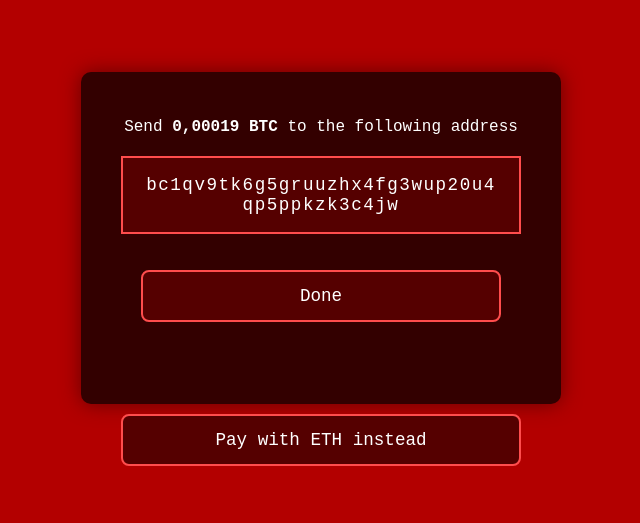
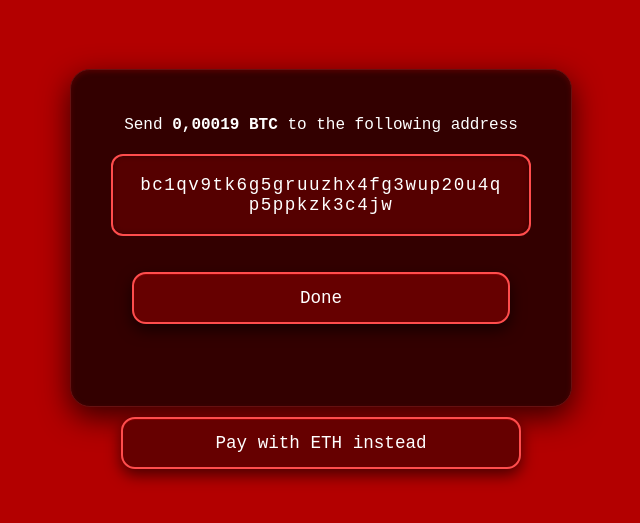
Before and after one commit to payment-web/Payment, a plain HTML site: page index.html in a window 1280 px wide. Shown: the part 131-654 px from the top of the page, without its empty margins (319-959 px from the left). Drawn offline with Linux system fonts and the light colour scheme.

Commit message:
Update index.html

```diff
--- a/index.html
+++ b/index.html
@@ -21,32 +21,36 @@
     .container {
       background-color: #330000;
       padding: 30px 40px;
-      border-radius: 10px;
+      border-radius: 20px;
       text-align: center;
-      box-shadow: 0 0 20px #660000;
+      box-shadow: 0 10px 30px rgba(0, 0, 0, 0.7), inset 0 2px 5px #550000;
       width: 90%;
-      max-width: 400px;
+      max-width: 420px;
       flex-shrink: 0;
+      border: 1px solid #661111;
     }
     .address-box {
       background-color: #550000;
       border: 2px solid #ff4d4d;
-      padding: 12px 20px;
+      padding: 14px 22px;
       margin-top: 20px;
       margin-bottom: 10px;
       font-size: 1.1rem;
       letter-spacing: 1.5px;
       cursor: pointer;
       user-select: none;
-      transition: background-color 0.3s ease;
+      transition: all 0.3s ease;
       word-break: break-word;
       min-height: 50px;
       display: flex;
       align-items: center;
       justify-content: center;
+      border-radius: 12px;
+      box-shadow: inset 0 0 5px #330000;
     }
     .address-box:hover {
       background-color: #770000;
+      box-shadow: 0 0 10px #ff4d4d;
     }
     .copied-msg,
     .noti-msg {
@@ -74,21 +78,23 @@
     button {
       margin-top: 10px;
       padding: 14px 28px;
-      background-color: #550000;
+      background-color: #660000;
       border: 2px solid #ff4d4d;
-      border-radius: 8px;
+      border-radius: 14px;
       color: white;
       font-family: monospace, monospace;
       font-size: 1.1rem;
       cursor: pointer;
-      transition: background-color 0.3s ease;
+      transition: all 0.3s ease;
       user-select: none;
       flex-shrink: 0;
       max-width: 400px;
       width: 90%;
+      box-shadow: 0 6px 15px rgba(0, 0, 0, 0.6), inset 0 1px 0 #880000;
     }
     button:hover {
-      background-color: #770000;
+      background-color: #880000;
+      box-shadow: 0 8px 25px rgba(255, 77, 77, 0.4), inset 0 0 3px #ff4d4d;
     }
     @media (max-width: 480px) {
       .container {
@@ -153,11 +159,9 @@
 
     doneBtn.addEventListener('click', () => {
       notiMsg.classList.add('visible');
-
       setTimeout(() => {
         notiMsg.classList.add('flash');
       }, 500);
-
       setTimeout(() => {
         notiMsg.classList.remove('flash');
         notiMsg.classList.remove('visible');
```
